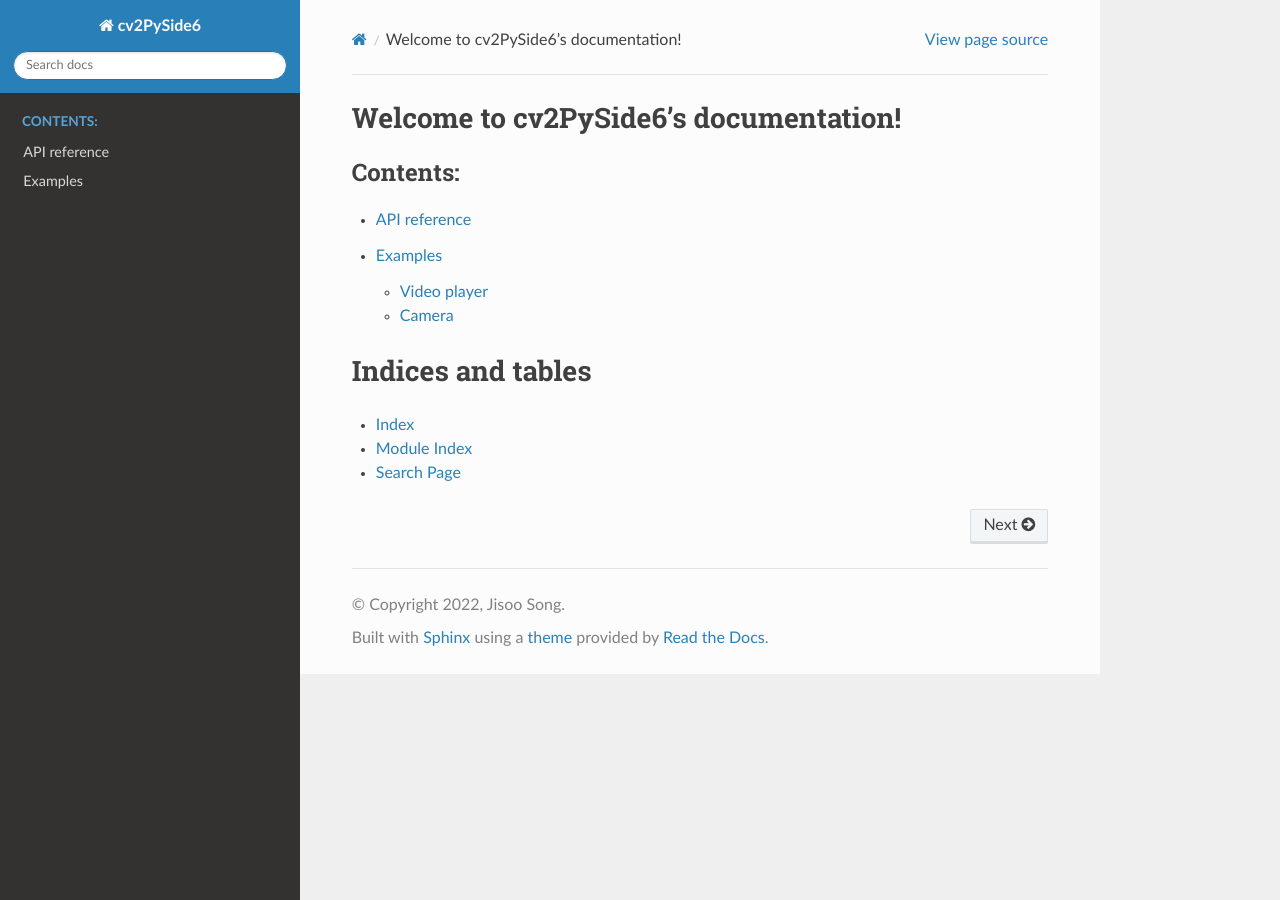
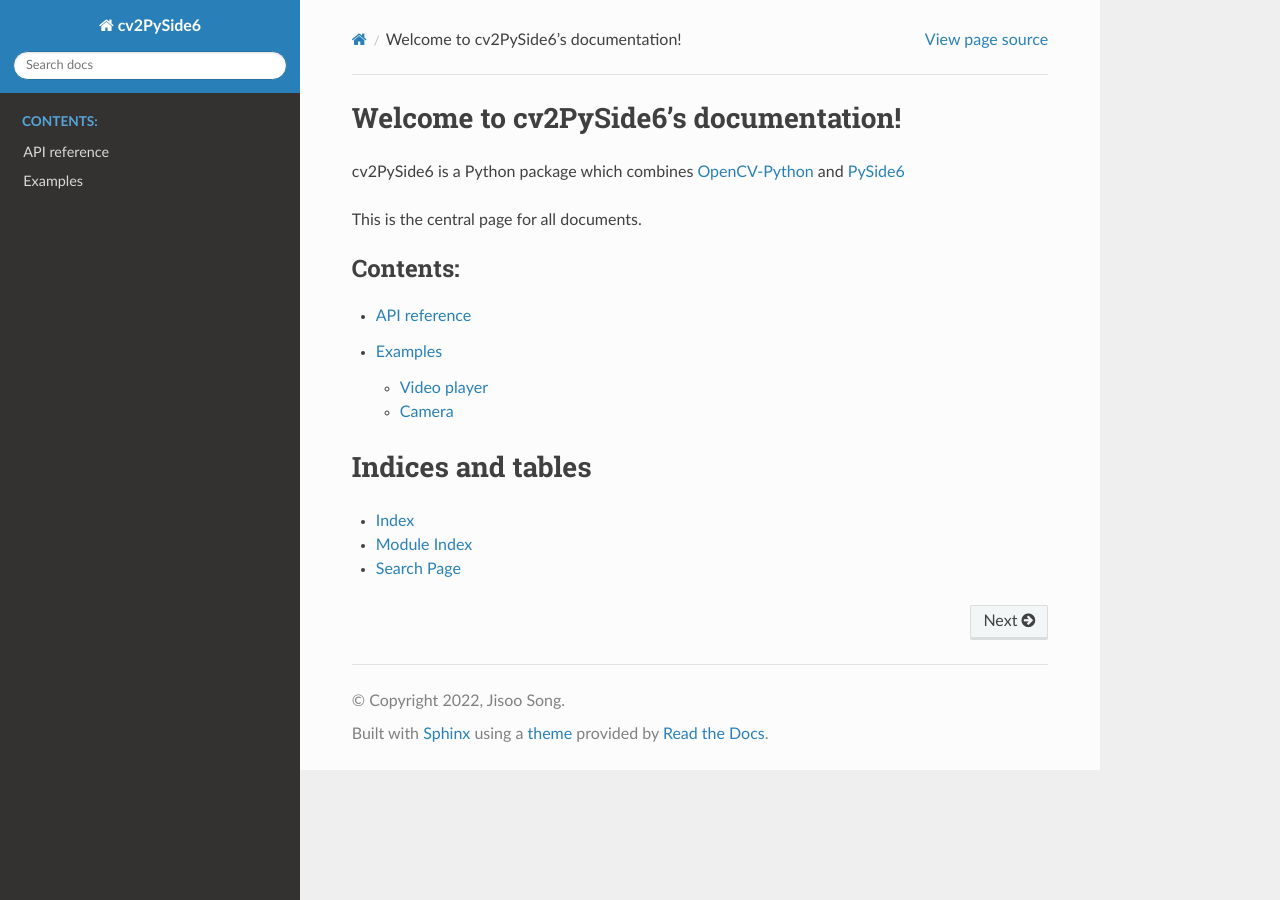
Before and after one commit to JSS95/cv2PySide6, a Sphinx documentation site: the page built from doc/source/index.rst, in a window 1280 px wide. Built offline with Sphinx 7.4.7 and the Read the Docs theme 2.0.0, drawn with Linux system fonts in a browser that asks for light colours.

Commit message:
doc: add intro pages
Modify index.rst

```diff
--- a/doc/source/index.rst
+++ b/doc/source/index.rst
@@ -5,6 +5,10 @@
 
 Welcome to cv2PySide6's documentation!
 ======================================
+
+cv2PySide6 is a Python package which combines `OpenCV-Python <https://pypi.org/project/opencv-python/>`_ and `PySide6 <https://pypi.org/project/PySide6/>`_
+
+This is the central page for all documents.
 
 .. toctree::
    :maxdepth: 2
```
